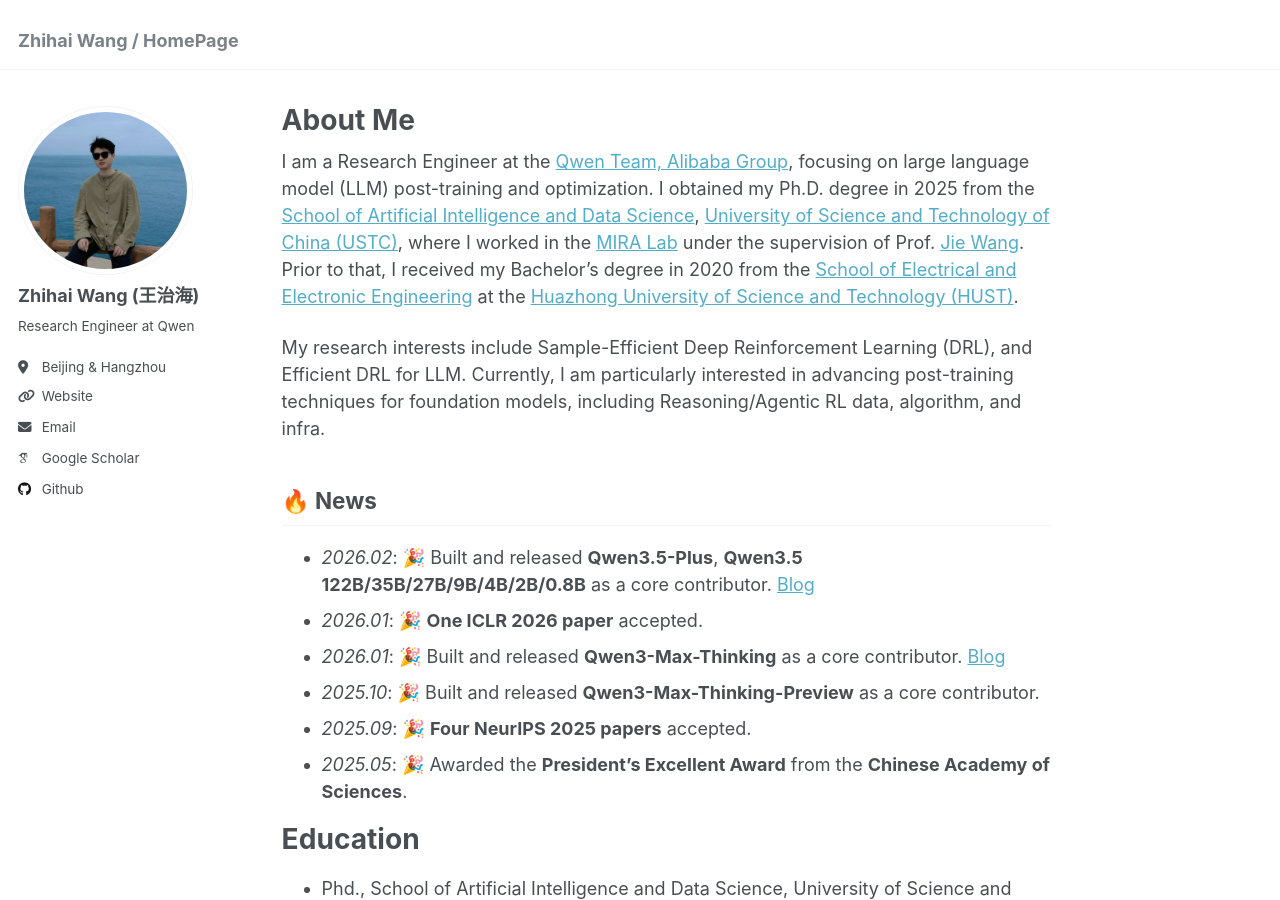
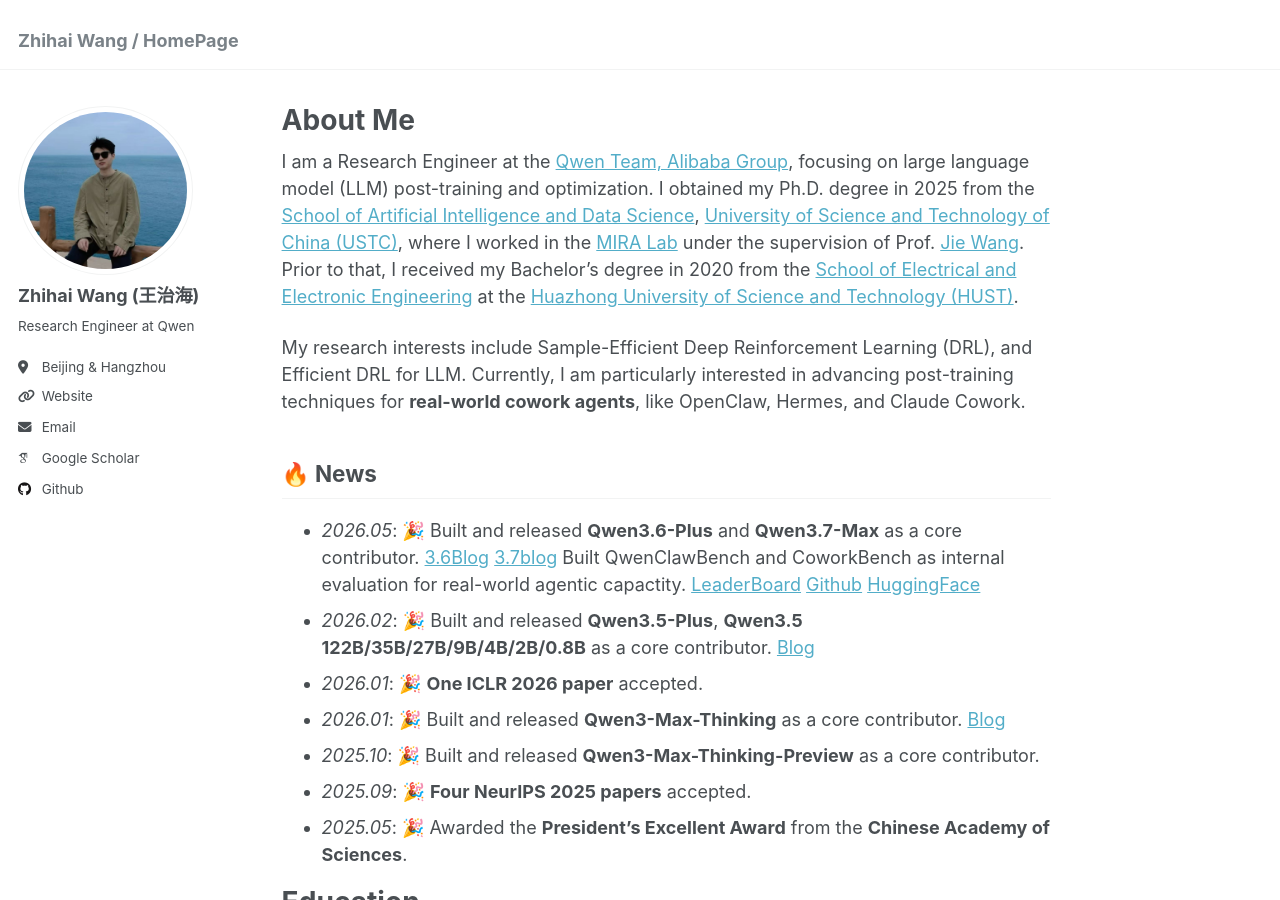
Before and after one commit to zhihaiwangx/zhihaiwangx.github.io, a Jekyll site: the page built from _pages/about.md, in a window 1280 px wide and 900 px high. Built offline with Jekyll 4.4.1, drawn with Linux system fonts in a browser that asks for light colours; some web fonts are replaced; some of the changed text lies outside the part shown.

Commit message:
update profile

```diff
--- a/_pages/about.md
+++ b/_pages/about.md
@@ -9,10 +9,11 @@ redirect_from:
 
 I am a Research Engineer at the [Qwen Team, Alibaba Group](https://qwenlm.github.io/), focusing on large language model (LLM) post-training and optimization. I obtained my Ph.D. degree in 2025 from the [School of Artificial Intelligence and Data Science](https://saids.ustc.edu.cn/main.htm), [University of Science and Technology of China (USTC)](https://en.ustc.edu.cn/), where I worked in the [MIRA Lab](https://miralab.ai/) under the supervision of Prof. [Jie Wang](https://miralab.ai/people/jie-wang/). Prior to that, I received my Bachelor’s degree in 2020 from the [School of Electrical and Electronic Engineering](http://seee.hust.edu.cn/) at the [Huazhong University of Science and Technology (HUST)](https://www.hust.edu.cn/).
 
-My research interests include Sample-Efficient Deep Reinforcement Learning (DRL), and Efficient DRL for LLM. Currently, I am particularly interested in advancing post-training techniques for foundation models, including Reasoning/Agentic RL data, algorithm, and infra.
+My research interests include Sample-Efficient Deep Reinforcement Learning (DRL), and Efficient DRL for LLM. Currently, I am particularly interested in advancing post-training techniques for **real-world cowork agents**, like OpenClaw, Hermes, and Claude Cowork.
 
 ## 🔥 News
 
+* *2026.05*: 🎉 Built and released **Qwen3.6-Plus** and **Qwen3.7-Max** as a core contributor. [3.6Blog](https://qwen.ai/blog?id=qwen3.6) [3.7blog](https://qwen.ai/blog?id=qwen3.7) Built QwenClawBench and CoworkBench as internal evaluation for real-world agentic capactity. [LeaderBoard](https://skylenage-ai.github.io/QwenClawBench-Leaderboard/) [Github](https://github.com/SKYLENAGE-AI/QwenClawBench) [HuggingFace](https://huggingface.co/datasets/skylenage-ai/QwenClawBench)
 * *2026.02*: 🎉 Built and released **Qwen3.5-Plus**, **Qwen3.5 122B/35B/27B/9B/4B/2B/0.8B** as a core contributor. [Blog](https://qwen.ai/blog?id=qwen3.5)
 * *2026.01*: 🎉 **One ICLR 2026 paper** accepted.
 * *2026.01*: 🎉 Built and released **Qwen3-Max-Thinking** as a core contributor. [Blog](https://qwen.ai/blog?id=qwen3-max-thinking)
@@ -59,6 +60,9 @@ Selected Publications
 
 1. Weiqi Zhai∗, **Zhihai Wang***,  Jinghang Wang, Boyu Yang, Xiaogang Li, Xander Xu, Bohan Wang, Peng Wang, Xingzhe Wu, Anfeng Li, Qiyuan Feng, Yuhao Zhou, Shoulin Han, Wenjie Luo, Yiyuan Li, Yaxuan Wang, Ruixian Luo, Guojie Lin, Peiyao Xiao, Chengliang Xu, Ben Wang, Zeyu Wang, Zichao Chen, Jianan Ye, Yijie Hu, Jialong Chen, Zongwen Shen, Yuliang Xu, An Yang, Bowen Yu, Dayiheng Liu, Junyang Lin, Hu Wei, Que Shen, Bing Zhao. HLE-Verified: A Systematic Verification and Structured Revision of Humanity’s Last Exam. [Paper](https://arxiv.org/pdf/2602.13964) [HuggingFace](https://huggingface.co/datasets/skylenage/HLE-Verified)
 
+1. QwenClawBench: A real-user-distribution benchmark for OpenClaw agents — built for robust evaluation at scale. (Project Lead) [LeaderBoard](https://skylenage-ai.github.io/QwenClawBench-Leaderboard/) [Github](https://github.com/SKYLENAGE-AI/QwenClawBench) [HuggingFace](https://huggingface.co/datasets/skylenage-ai/QwenClawBench)
+
+
 Other Publications
 ------
 
@@ -87,11 +91,15 @@ Other Publications
 
 10. Yufei Kuang, Xijun Li, Jie Wang*, Fangzhou Zhu, Meng Lu, **Zhihai Wang**, Jia Zeng, Houqiang Li, Yongdong Zhang, Feng Wu. Accelerate Presolve in Large-Scale Linear Programming via Reinforcement Learning. **IEEE TPAMI 2025**. [Paper](https://arxiv.org/pdf/2310.11845) [Code](https://github.com/MIRALab-USTC/L2O-RL4Presolve)
 
-11. Yinqi Bai, Jie Wang, Lei Chen, **Zhihai Wang**, Yumeng Li, Mingxuan Yuan, Jianye HAO, Defu Lian, Enhong Chen. Evolving Graph Structured Programs for Circuit Generation with Large Language Models. **ICLR 2026**
+11. Yinqi Bai, Jie Wang, Lei Chen, **Zhihai Wang**, Yumeng Li, Mingxuan Yuan, Jianye HAO, Defu Lian, Enhong Chen. Evolving Graph Structured Programs for Circuit Generation with Large Language Models. **ICLR 2026**.
 
 11. Lei Chen, Xing Li, Tsaras Dimitrios, **Zhihai Wang**, Yinqi Bai, Mingxuan Yuan. A General Framework for Efficient Logic Synthesis. **ISEDA 2024 Oral**. [Paper](https://ieeexplore.ieee.org/abstract/document/10617733)
 
 12. Zhen Wang, Jie Wang*, **Zhihai Wang**, Siyuan Xu, Zijie Geng, Mingxuan Yuan, Jianye Hao. MAD-EA: A Multi-Mask Driven Evolutionary Algorithm Framework for Macro Placement Refinement. **ISEDA 2025 Oral**.
+
+13. Runquan Gui, Jie Wang, **Zhihai Wang**, Chi Ma, Jianye HAO, Feng Wu. Short Chains, Deep Thoughts: Balancing Reasoning Efficiency and Intra-Segment Capability via Split-Merge Optimization. **ICML 2026**.
+
+14. Yinqi Bai, Jie Wang, Lei Chen, **Zhihai Wang**, Yumeng Li, Mingxuan Yuan, Jianye HAO, Defu Lian, Enhong Chen. Evolving Graph Structured Programs for Circuit Generation with Large Language Models. **ICLR 2026**.
 
 Preprint
 ------
```
